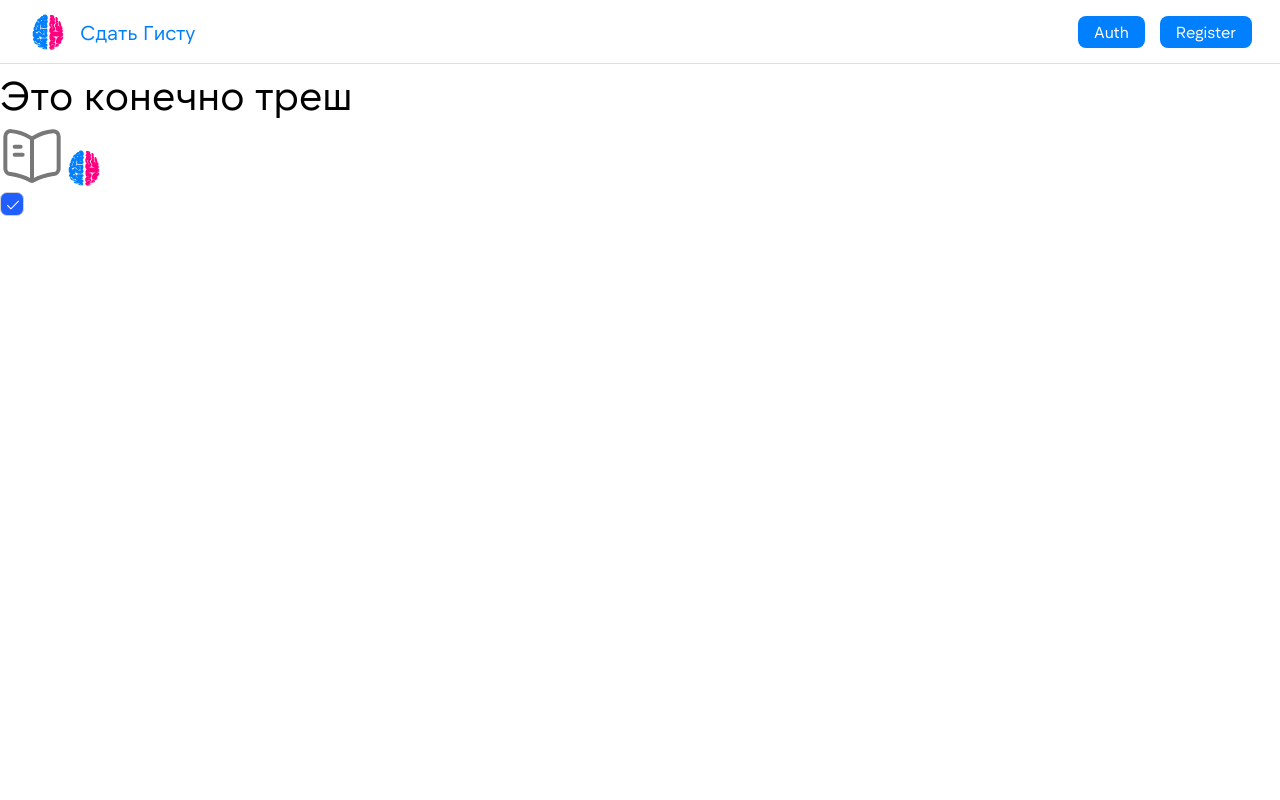
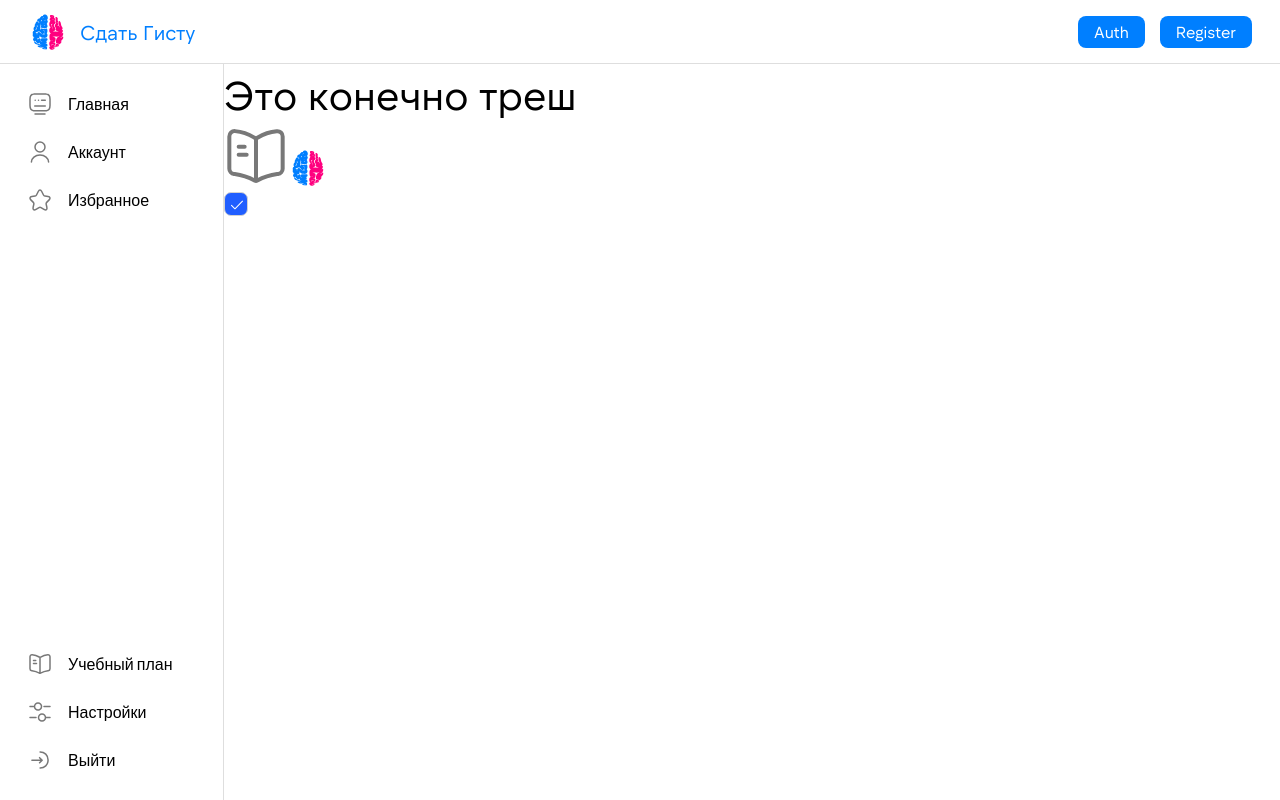
Before and after one commit to OrtemkaDead/gista-front, a Next.js app: page / in a window 1280 px wide. Built offline with nearby package versions, Linux system fonts and the light colour scheme.

Commit message:
MN-26 - компонент sidebar + изменил главный layout

```diff
--- a/src/app/layout.tsx
+++ b/src/app/layout.tsx
@@ -1,10 +1,11 @@
 import type { Metadata } from 'next'
 
-import { Header } from '@/components'
+import { Header, Sidebar } from '@/components'
 
 import { Button } from '@/ui-kit'
 
 import './globals.scss'
+import './styles.scss'
 
 export const metadata: Metadata = {
   title: 'Сдать гисту',
@@ -18,13 +19,17 @@ export default function RootLayout({
 }): React.ReactElement {
   return (
     <html lang="ru">
-      <body>
+      <body className="app-layout">
         <Header>
           <Button>Auth</Button>
           <Button>Register</Button>
         </Header>
 
-        {children}
+        <div className="app-layout__content">
+          <Sidebar />
+
+          {children}
+        </div>
       </body>
     </html>
   )
--- a/src/app/styles.scss
+++ b/src/app/styles.scss
@@ -1 +1,14 @@
 .page {}
+
+.app-layout {
+  @include flexible($fd: column);
+  height: 100%;
+  width: 100%;
+  overflow: hidden;
+
+  &__content {
+    height: 100%;
+    width: 100%;
+    @include flexible($fd: row);
+  }
+}
--- a/src/components/index.ts
+++ b/src/components/index.ts
@@ -1,3 +1,4 @@
 export * from './logo'
 export * from './modal'
 export * from './header'
+export * from './sidebar'
--- /dev/null
+++ b/src/components/sidebar/index.tsx
@@ -0,0 +1,90 @@
+import classnames from 'classnames'
+
+import { Icon, Typography } from '@/ui-kit'
+
+import SidebarProps, { SidebarLinkType } from './sidebar.types'
+import './styles.scss'
+
+const sidebarMainLinks: SidebarLinkType[] = [
+  {
+    id: 1,
+    title: 'Главная',
+    iconName: 'keyboardOpen',
+    to: '',
+  },
+  // {
+  //   id: 2,
+  //   title: "Подписка",
+  //   iconName: "huobitoken",
+  //   to: "",
+  // },
+  {
+    id: 3,
+    title: 'Аккаунт',
+    iconName: 'user',
+    to: '',
+  },
+  {
+    id: 4,
+    title: 'Избранное',
+    iconName: 'star',
+    to: 'favorites',
+  },
+]
+
+const sidebarManagementLinks: SidebarLinkType[] = [
+  {
+    id: 5,
+    title: 'Учебный план',
+    iconName: 'book',
+    to: 'edit',
+  },
+  {
+    id: 6,
+    title: 'Настройки',
+    iconName: 'setting',
+    to: '',
+  },
+]
+
+export const Sidebar: React.FC<SidebarProps> = ({ className = '' }) => {
+  //* ClassNames
+  const componentClassName = 'sidebar'
+  const SidebarClassName = classnames(
+    componentClassName,
+
+    className,
+  )
+
+  return (
+    <aside className={SidebarClassName}>
+      <div className={`${componentClassName}__links`}>
+        {sidebarMainLinks.map((link) => (
+          <div
+            key={link.id}
+            className={`${componentClassName}__link`}
+          >
+            <Icon iconName={link.iconName} />
+            <Typography>{link.title}</Typography>
+          </div>
+        ))}
+      </div>
+
+      <div className={`${componentClassName}__links`}>
+        {sidebarManagementLinks.map((link) => (
+          <div
+            key={link.id}
+            className={`${componentClassName}__link`}
+          >
+            <Icon iconName={link.iconName} />
+            <Typography>{link.title}</Typography>
+          </div>
+        ))}
+        <div className={`${componentClassName}__link`}>
+          <Icon iconName="exit" />
+          <Typography>Выйти</Typography>
+        </div>
+      </div>
+    </aside>
+  )
+}
--- /dev/null
+++ b/src/components/sidebar/styles.scss
@@ -0,0 +1,25 @@
+.sidebar {
+  @include flexible($fd: column, $jc: space-between);
+  padding: 24px 0px 24px 12px;
+  width: 224px;
+  height: 100%;
+
+  background-color: $color-background-primary;
+  border-right: 1px solid $color-border-primary;
+
+  &__links {
+    width: 100%;
+    @include flexible($fd: column, $gap: 16px);
+  }
+
+  &__link {
+    @include flexible($fd: row, $gap: 16px, $ai: center);
+    padding: 4px 16px;
+    cursor: pointer;
+    width: 100%;
+
+    &.active {
+      background: linear-gradient(270deg, rgba(0, 127, 255, 0.04) 0%, rgba(0, 127, 255, 0) 100%);
+    }
+  }
+}
```
Also changed, not shown: src/components/sidebar/sidebar.types.ts (added, +14 -0 lines).
